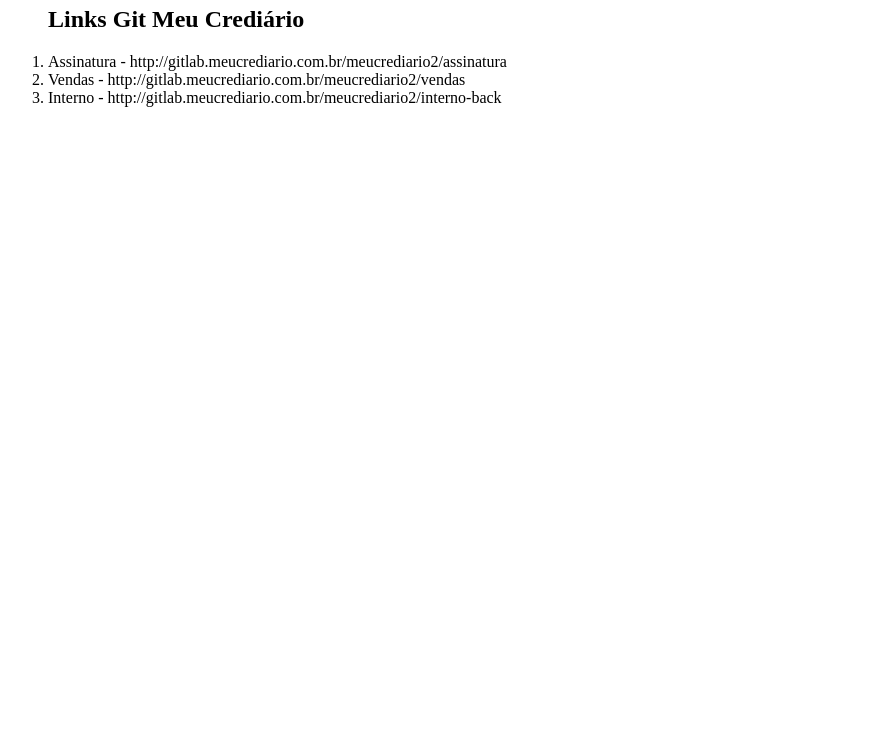
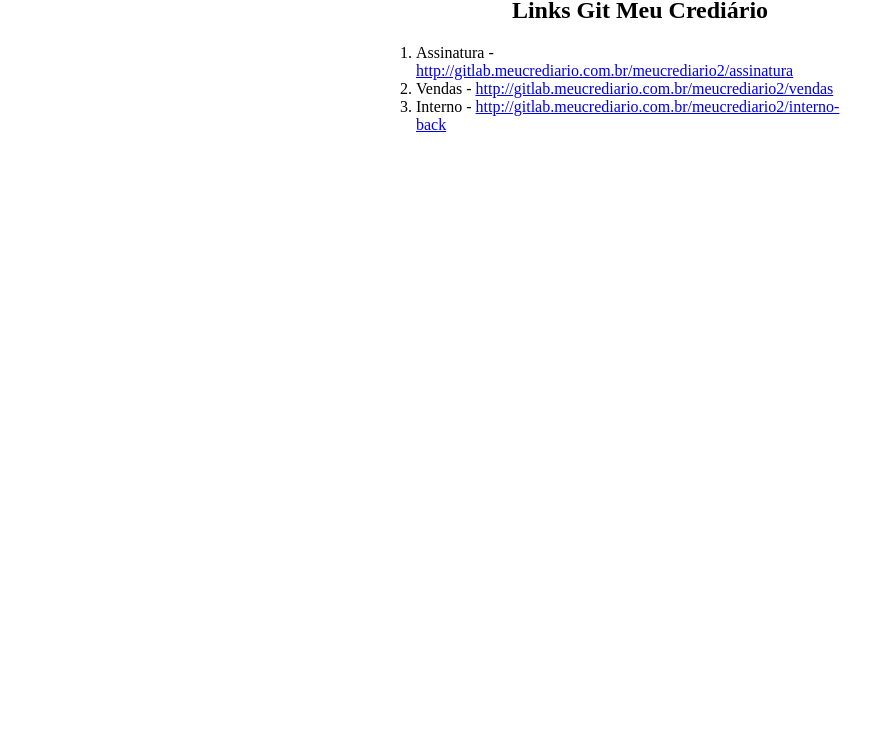
Before and after one commit to KauaRodrigo/TrainingGit, a plain HTML site: page index.html in a window 1280 px wide. Shown: the part 60-800 px from the top of the page, without its empty margins (0-894 px from the left). Drawn offline with Linux system fonts and the light colour scheme.

Commit message:
Adding target and href atributes to links

```diff
--- a/index.html
+++ b/index.html
@@ -1,7 +1,29 @@
-<h1>Hello Git</h1>
-<ol>
-<h2>Links Git Meu Crediário</h2>
-<li>Assinatura - <a>http://gitlab.meucrediario.com.br/meucrediario2/assinatura</a></li>
-<li>Vendas - <a>http://gitlab.meucrediario.com.br/meucrediario2/vendas</a></li>
-<li>Interno - <a>http://gitlab.meucrediario.com.br/meucrediario2/interno-back</a></li>
-</ol>
+<div>
+    <h1>Hello Git</h1>
+    <ol>
+    <h2>Links Git Meu Crediário</h2>
+    <li>Assinatura - <a target="_blank" href="http://gitlab.meucrediario.com.br/meucrediario2/assinatura">http://gitlab.meucrediario.com.br/meucrediario2/assinatura</a></li>
+    <li>Vendas - <a target="_blank" href="http://gitlab.meucrediario.com.br/meucrediario2/vendas">http://gitlab.meucrediario.com.br/meucrediario2/vendas</a></li>
+    <li>Interno - <a target="_blank" href="http://gitlab.meucrediario.com.br/meucrediario2/interno-back">http://gitlab.meucrediario.com.br/meucrediario2/interno-back</a></li>
+    </ol>
+</div>
+
+<style>
+    *{
+        padding: 0;
+        margin: 0;
+        box-sizing: border-box;
+    }
+
+    div{
+        width: 35%;
+        margin: 0 auto;
+    }
+
+    h1, h2{
+        text-align: center;
+        margin-bottom: 20px;
+    }
+
+
+</style>
```
